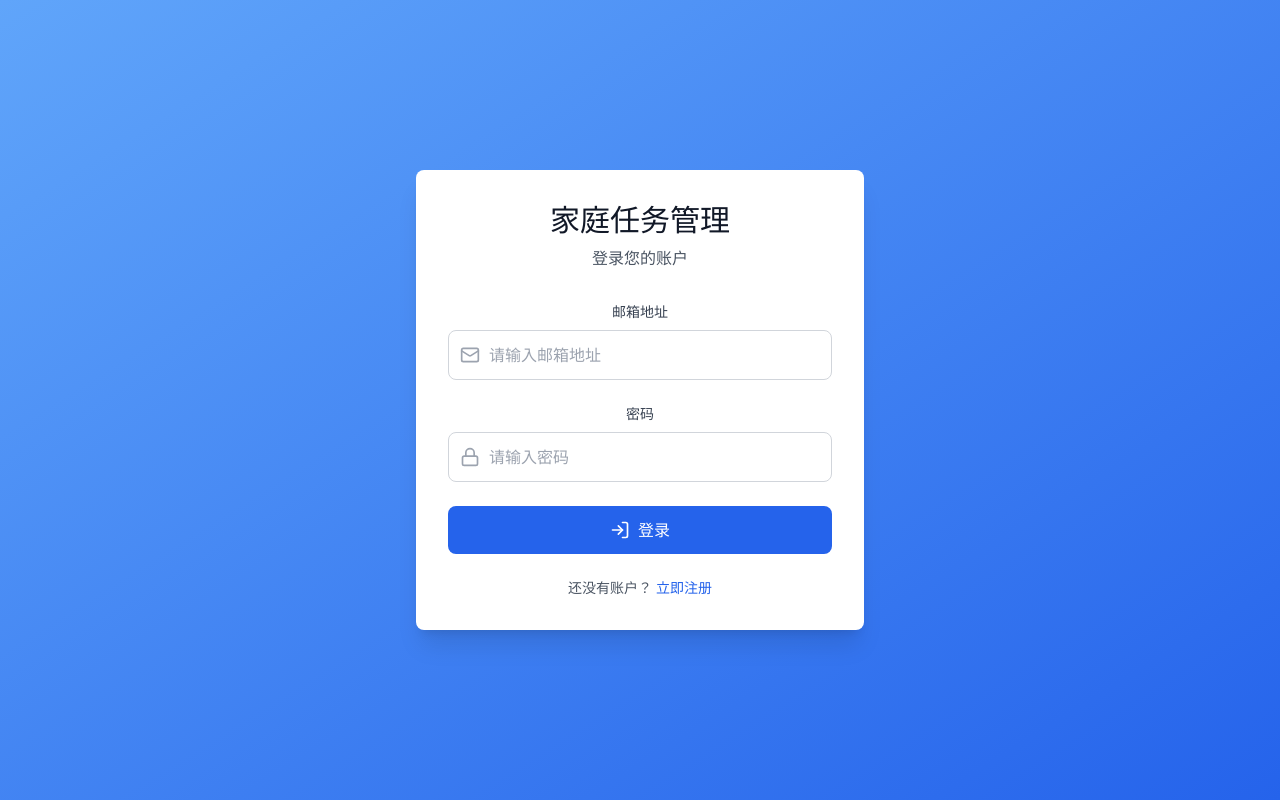
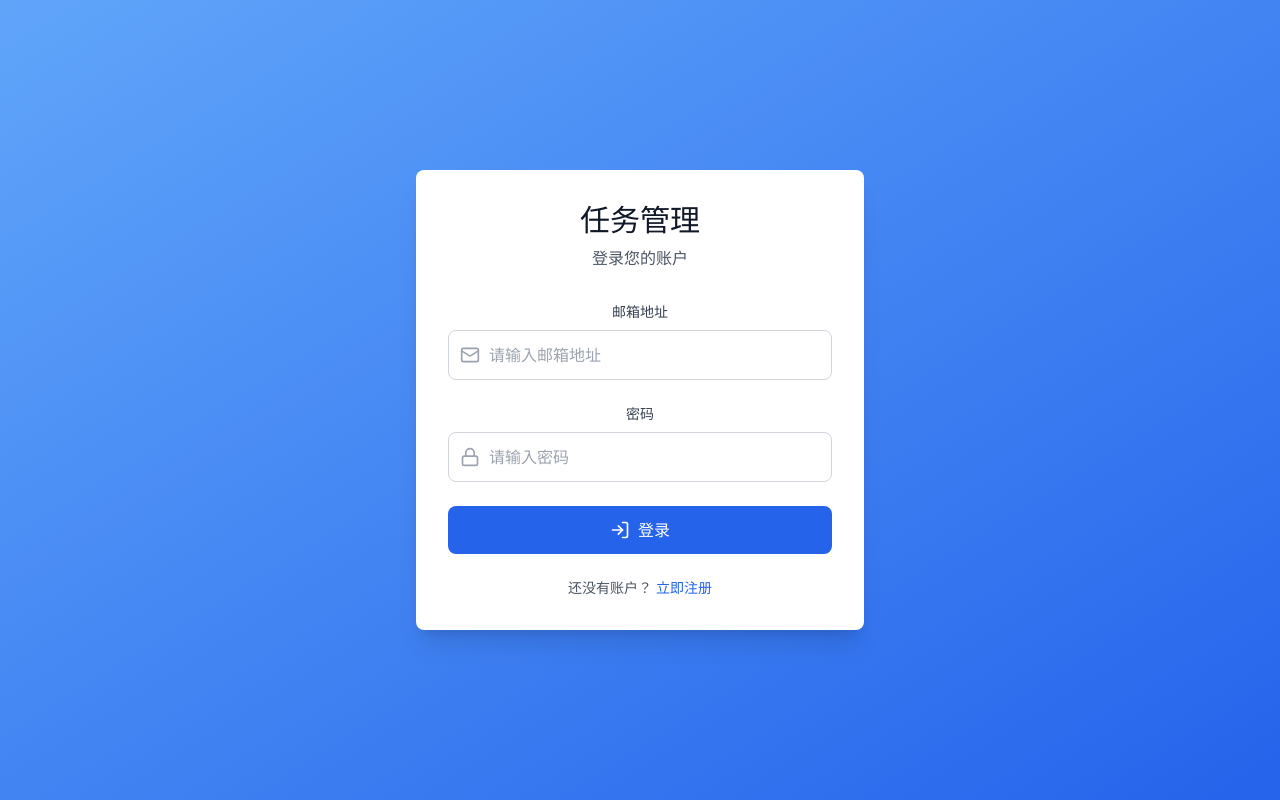
Before and after one commit to DylanChiang-Dev/home-list, a React (Vite) app: page /login in a window 1280 px wide. Built offline with nearby package versions, Linux system fonts and the light colour scheme.

Commit message:
更新網站名稱為任務管理系統

```diff
--- a/index.html
+++ b/index.html
@@ -4,7 +4,7 @@
     <meta charset="UTF-8" />
     <link rel="icon" type="image/svg+xml" href="/favicon.svg" />
     <meta name="viewport" content="width=device-width, initial-scale=1.0" />
-    <title>家庭任务管理系统</title>
+    <title>任务管理系统</title>
     <script type="module">
       if (import.meta.hot?.on) {
         import.meta.hot.on('vite:error', (error) => {
--- a/src/pages/Dashboard.tsx
+++ b/src/pages/Dashboard.tsx
@@ -139,7 +139,7 @@ const Dashboard: React.FC = () => {
         <div className="max-w-7xl mx-auto px-4 sm:px-6 lg:px-8">
           <div className="flex justify-between items-center h-16">
             <div className="flex items-center space-x-4">
-              <h1 className="text-2xl font-bold text-gray-900">家庭任务管理</h1>
+              <h1 className="text-2xl font-bold text-gray-900">任务管理</h1>
               <span className="text-sm text-gray-500">欢迎回来，{user?.name}</span>
             </div>
             <nav className="flex items-center space-x-4">
--- a/src/pages/Login.tsx
+++ b/src/pages/Login.tsx
@@ -31,7 +31,7 @@ const Login: React.FC = () => {
     <div className="min-h-screen bg-gradient-to-br from-blue-400 to-blue-600 flex items-center justify-center px-4">
       <div className="max-w-md w-full bg-white rounded-lg shadow-xl p-8">
         <div className="text-center mb-8">
-          <h1 className="text-3xl font-bold text-gray-900 mb-2">家庭任务管理</h1>
+          <h1 className="text-3xl font-bold text-gray-900 mb-2">任务管理</h1>
           <p className="text-gray-600">登录您的账户</p>
         </div>
 
--- a/src/pages/Register.tsx
+++ b/src/pages/Register.tsx
@@ -70,7 +70,7 @@ const Register: React.FC = () => {
     <div className="min-h-screen bg-gradient-to-br from-blue-400 to-blue-600 flex items-center justify-center px-4">
       <div className="max-w-md w-full bg-white rounded-lg shadow-xl p-8">
         <div className="text-center mb-8">
-          <h1 className="text-3xl font-bold text-gray-900 mb-2">家庭任务管理</h1>
+          <h1 className="text-3xl font-bold text-gray-900 mb-2">任务管理</h1>
           <p className="text-gray-600">创建您的账户</p>
         </div>
 
```
